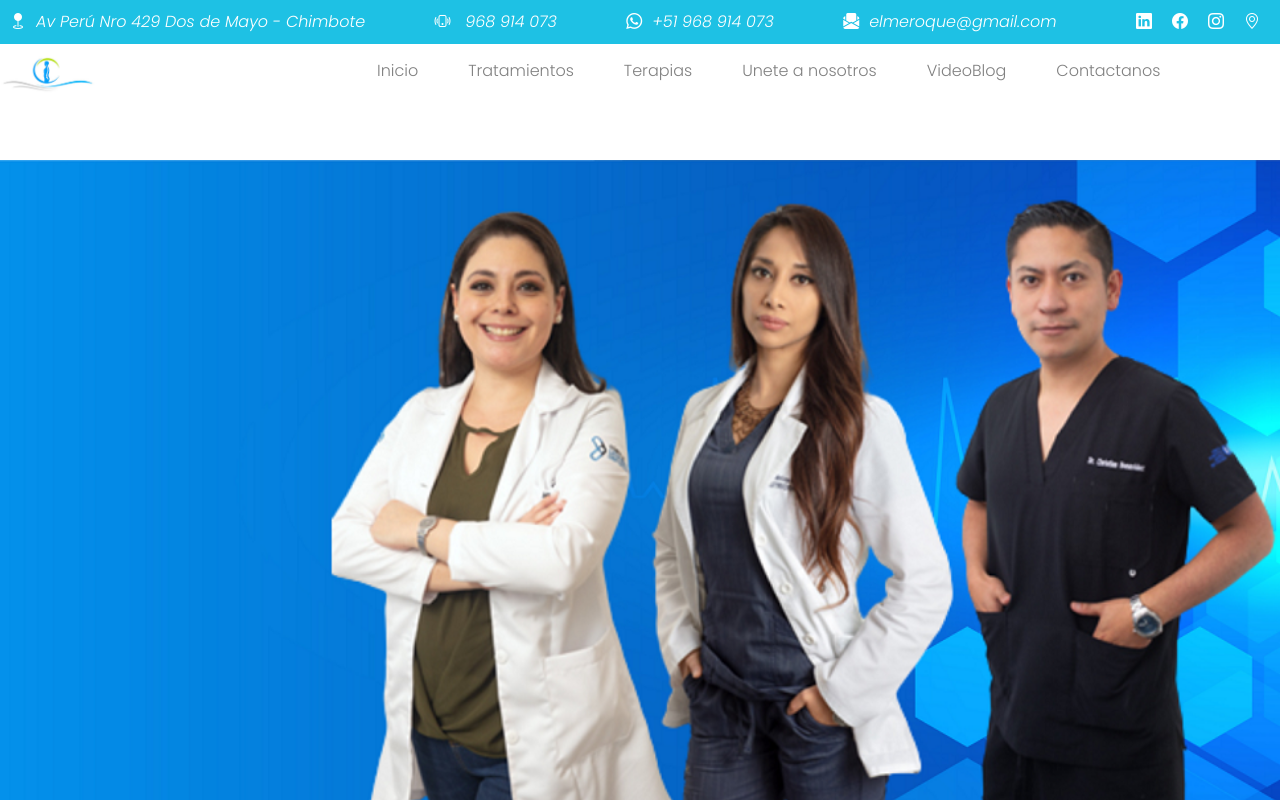
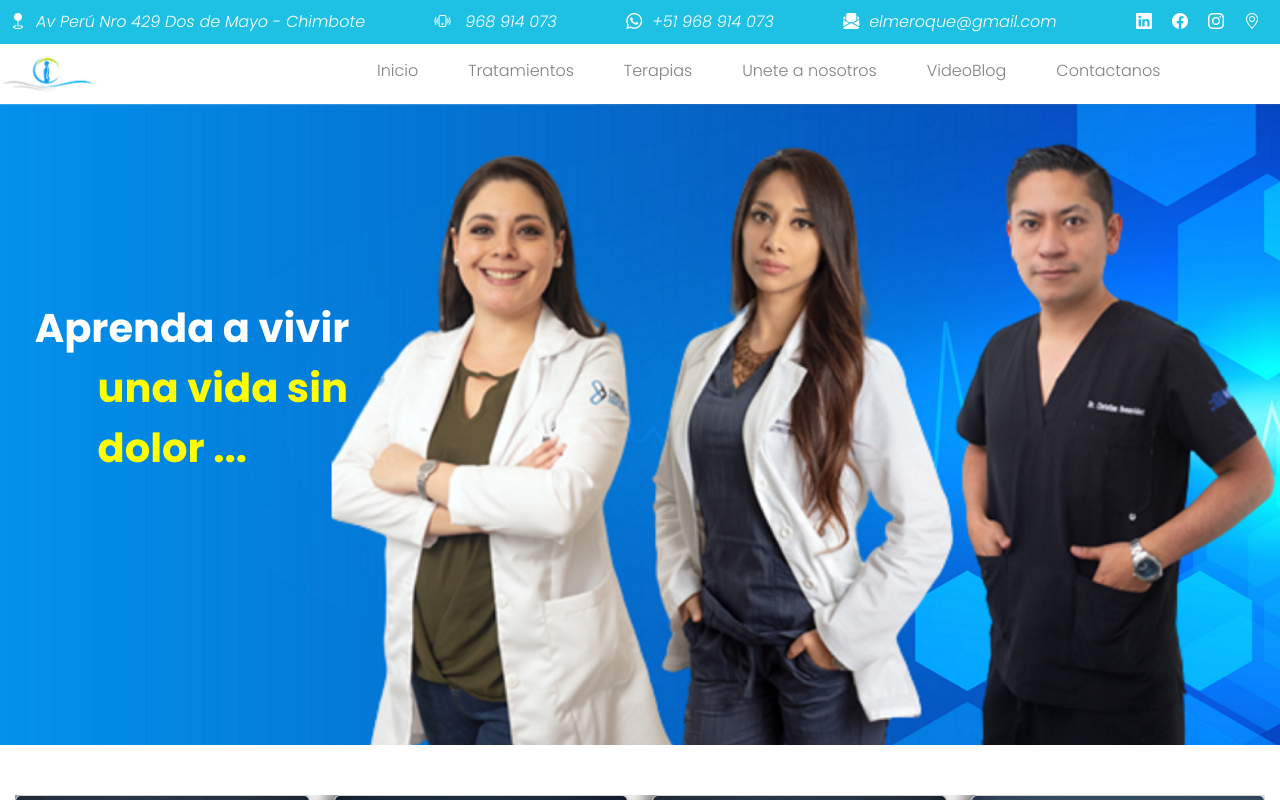
Before and after one commit to angelsanchezh/experimentos, a React (Create React App) app: page / in a window 1280 px wide. Shown: the top 800 px of the page. Built offline with nearby package versions, Linux system fonts and the light colour scheme.

Commit message:
agregacion: text

```diff
--- a/src/Components/Cover/Cover.js
+++ b/src/Components/Cover/Cover.js
@@ -5,10 +5,13 @@ import './CoverStyle.css';
 const Cover = () => {
   return (
     <div className='Container-Cover'>
-<h1> Aprenda a vivir una vida sin dolor</h1>
+
 <img src={banner2} alt="" />
+<div className='Texto'>
+<p> Aprenda a vivir </p>
+<p className='segundo'> una vida sin dolor ...</p>
 
-
+</div>
     </div>
   )
 }
--- a/src/Components/Cover/CoverStyle.css
+++ b/src/Components/Cover/CoverStyle.css
@@ -1,12 +1,28 @@
+.Container-Cover{
+   position: relative;
+   display: block;
+}
+.Texto{
+    position: absolute;
+    top: 35%;
+    left: 15%;
+    transform: translate(-50%, -50%);
+    color: white;
+    font-weight: 800;
+    font-size: 40px;
+}
+   p{
+    margin: 0;
+
+   }
+   .segundo{
+    color: yellow;
+    position: absolute;
+    left: 20%;
+   }
+
+
 .Container-Cover img{
-    width: 100%;
-  object-fit: cover;
-
+  width: 100%;
+object-fit: cover;
 }
-
-.Container-Cover  h1{
-    display: flex;
-    justify-content: start;
-    text-align: start;
-    color: white;
-}
```
